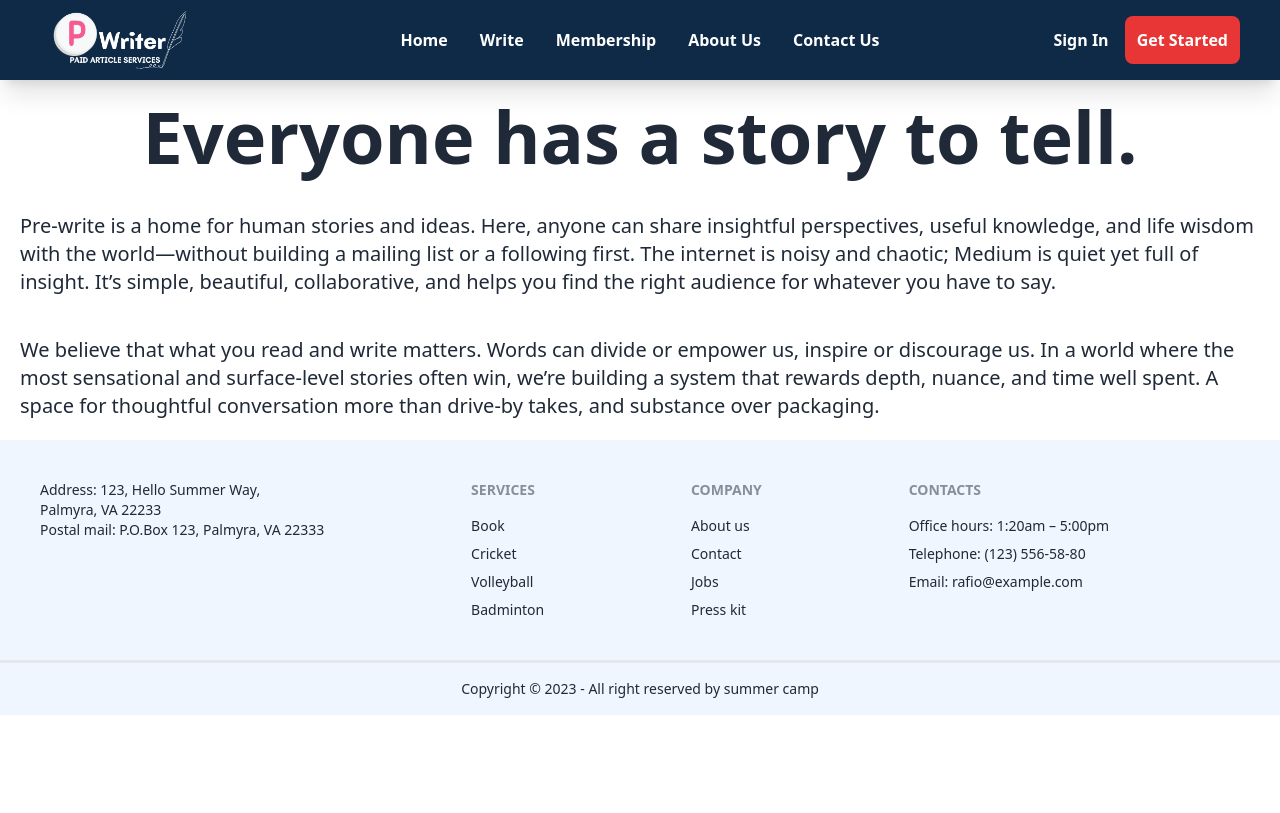
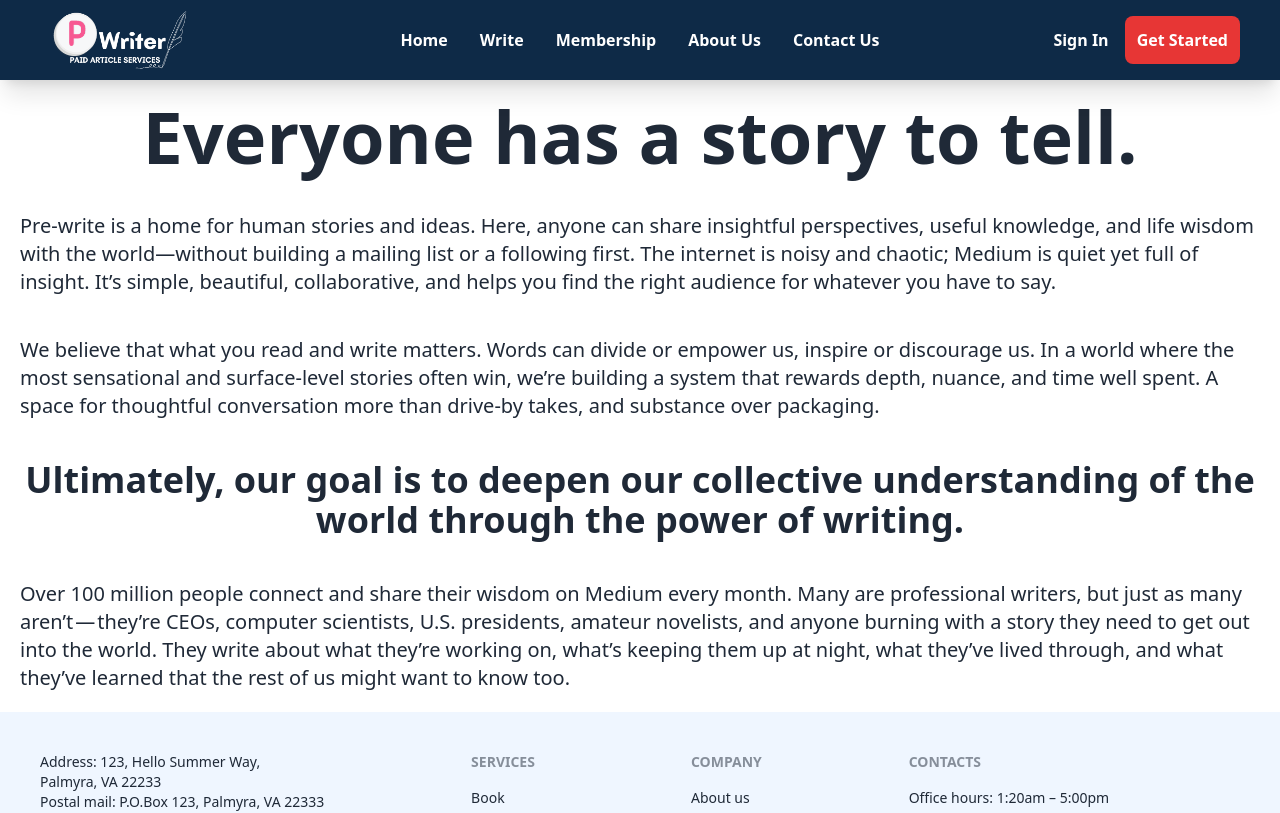
Before and after one commit to robiul0278/Pro-Articles-Client, a React (Vite) app: page /about in a window 1280 px wide. Shown: the top 813 px of the page. Built offline with nearby package versions, Linux system fonts and the light colour scheme; no server answers.

Commit message:
added about

```diff
--- a/src/Page/About/About.jsx
+++ b/src/Page/About/About.jsx
@@ -5,6 +5,9 @@ const About = () => {
             <h1 className="text-7xl p-5 font-bold text-center">Everyone has a story to tell.</h1>
             <p className="p-5 text-xl ">Pre-write is a home for human stories and ideas. Here, anyone can share insightful perspectives, useful knowledge, and life wisdom with the world—without building a mailing list or a following first. The internet is noisy and chaotic; Medium is quiet yet full of insight. It’s simple, beautiful, collaborative, and helps you find the right audience for whatever you have to say.</p>
             <p className="p-5 text-xl">We believe that what you read and write matters. Words can divide or empower us, inspire or discourage us. In a world where the most sensational and surface-level stories often win, we’re building a system that rewards depth, nuance, and time well spent. A space for thoughtful conversation more than drive-by takes, and substance over packaging.</p>
+
+            <h1 className="text-4xl p-5 font-bold text-center">Ultimately, our goal is to  deepen our collective understanding of the world through the power of writing.</h1>
+            <p className="p-5 text-xl">Over 100 million people connect and share their wisdom on Medium every month. Many are professional writers, but just as many aren’t — they’re CEOs, computer scientists, U.S. presidents, amateur novelists, and anyone burning with a story they need to get out into the world. They write about what they’re working on, what’s keeping them up at night, what they’ve lived through, and what they’ve learned that the rest of us might want to know too.</p>
         </div>
     );
 };
```
